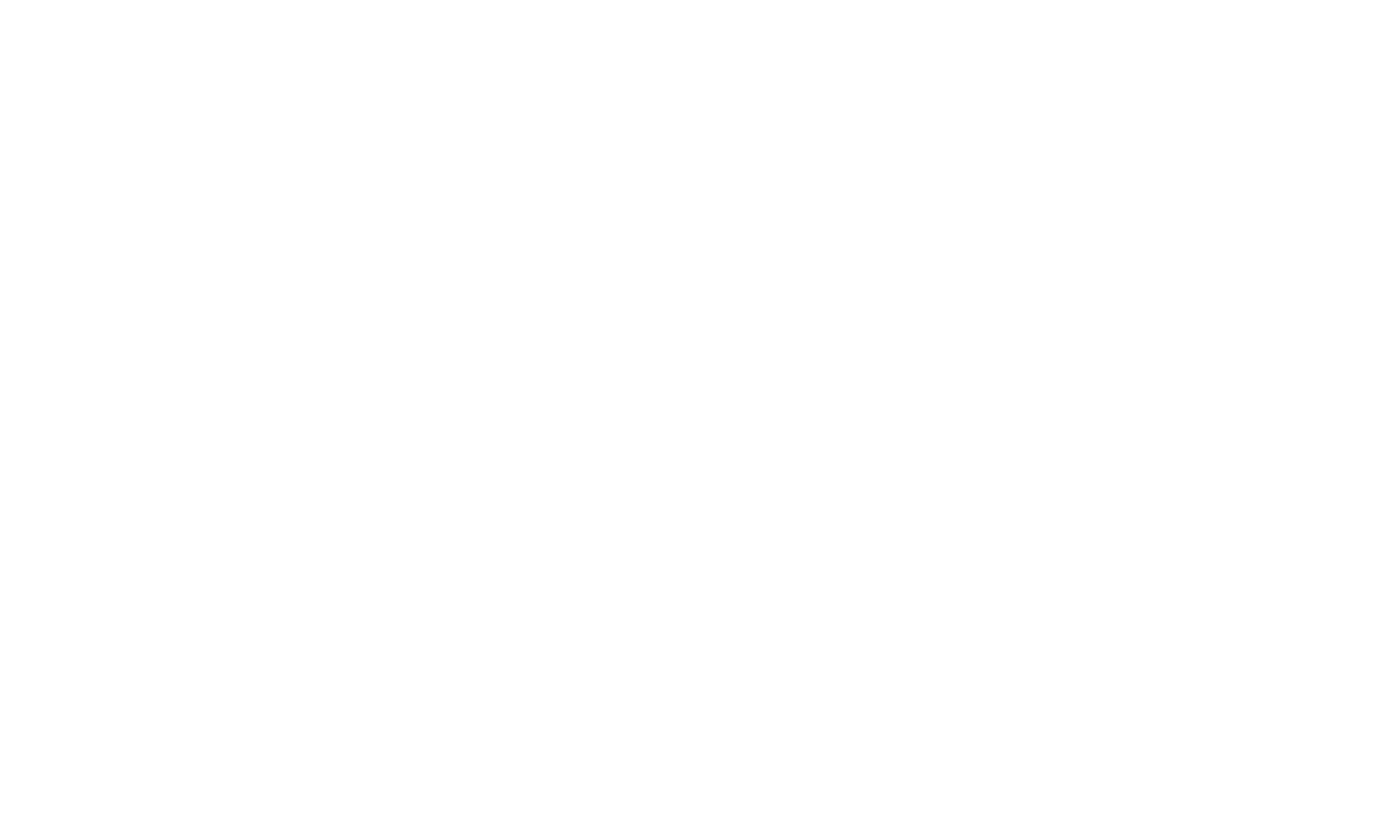
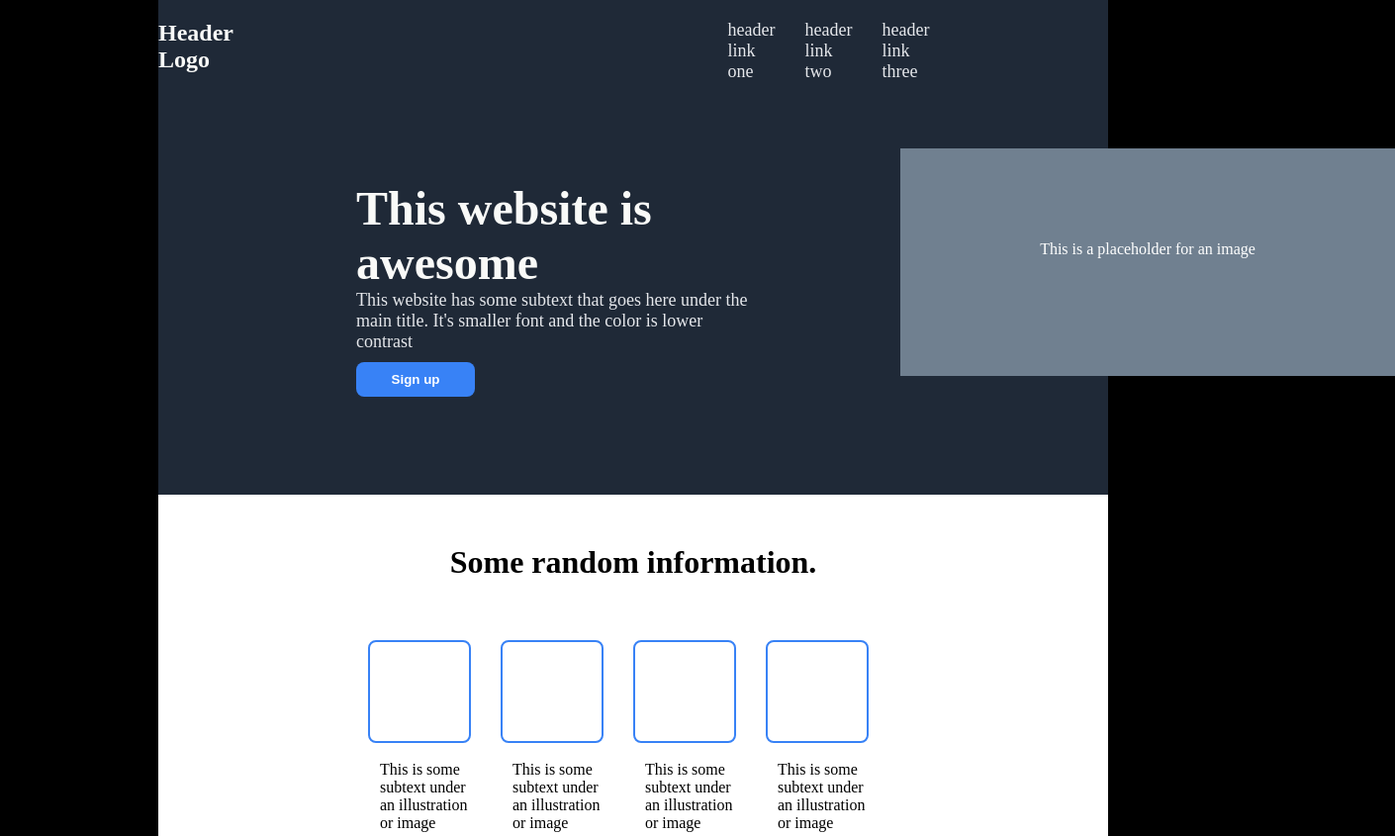
Before and after one commit to KevinScheffler/landing_page, a plain HTML site: page index.html in a window 1280 px wide. Shown: the top 845 px of the page at 99% size, 1410 px wide, since content can reach past the window. Before the commit the page ends 800 px from the top, so only its background shows below. Drawn offline with Linux system fonts and the light colour scheme.

Commit message:
finished landing page

```diff
--- a/index.html
+++ b/index.html
@@ -8,6 +8,101 @@
   <title>Landing Page</title>
 </head>
 <body>
+  <div class="container">
+    <div class="hero">
+      <div class="nav">
+        <h2>Header Logo</h2>
+        <ul>
+          <li>
+            <a href="#">header link one</a>
+          </li>
+          <li>
+            <a href="#">header link two</a>
+          </li>
+          <li>
+            <a href="#">header link three</a>
+          </li>
+      </ul>
+    </div>
+      <div class="main-content">
+        <div>
+          <h1>This website is<br> awesome</h1>
+        </div>
+        <div>
+          <p>
+            This website has some subtext that goes here
+            under the<br> main title. It's smaller font and the
+            color is lower<br> contrast
+          </p>
+        </div>
+     <div>
+      <button class="sign-up">
+        Sign up
+      </button>
+     </div>
+    </div>
+    <div class="image">
+      <img src="#" alt="">
+      <p>This is a placeholder for an image</p>
+    </div>
+  </div>
+  <div class="info-section">
+    <h1>Some random information.</h1>
+    <div class="boxes">
+      <div class="box">
+        <p>
+          This is some subtext
+          under an illustration
+          or image
+        </p>
+      </div>
+      <div class="box">
+        <p>
+          This is some subtext
+          under an illustration
+          or image
+        </p>
+      </div>
+      <div class="box">
+        <p>
+          This is some subtext
+          under an illustration
+          or image
+        </p>
+      </div>
+      <div class="box">
+        <p>
+          This is some subtext
+          under an illustration
+          or image
+        </p>
+      </div>
+      </div>
+    </div>
+    <div class="quote-section">
+      <p class="quote">
+        This is an inspiring quote, or
+        a testimonial from a <br> customer.
+        Maybe it's just filling up space,
+        or maybe <br> people will actually read
+        it. Who knows? All I know <br> is that
+        it looks nice.
+      </p>
 
+      <p class="author">-Thor, God of Thunder</p>
+    </div>
+    <div class="cta-section">
+      <div class="cta">
+        <h1>Call to action! It's time!</h1>
+        <p>Sign up for our product by clicking that button right over there!</p>
+        <button class="cta-button">
+          Sign up
+        </button>
+      </div>
+    </div>
+    </div>
+  </div>
+  </div>
+  </div>
 </body>
 </html>
--- a/style.css
+++ b/style.css
@@ -0,0 +1,191 @@
+* {
+  margin: 0;
+  padding: 0;
+}
+
+body {
+  background: #000000;
+}
+
+.container {
+  width: 75%;
+  height: 100vh;
+  margin: 0 auto;
+}
+
+.hero {
+  height: 500px;
+  background-color: #1F2937;
+}
+
+.nav {
+  display: flex;
+  justify-content: space-around;
+  padding-top: 20px;
+}
+
+
+.nav > h2 {
+  font-size: 24px;
+  color: #f9faf8;
+}
+
+
+.nav ul {
+  margin-right: 150px;
+  display: flex;
+  margin-left: 500px;
+}
+
+.nav li {
+  margin-right: 30px;
+}
+
+.nav li a  {
+  font-size: 18px;
+  color: #e5e7eb;
+  text-decoration: none;
+  cursor: pointer;
+}
+
+ul {
+  list-style: none;
+}
+
+.main-content {
+  display: flex;
+  flex-direction: column;
+  margin-top: 100px;
+  margin-left: 200px;
+}
+
+.main-content  .img-class {
+  margin-bottom: 400px;
+}
+
+
+.main-content > div > h1 {
+  font-size: 48px;
+  color: #F9FAF8;
+  font-weight: extra-bold;
+}
+
+.main-content > div > p {
+  font-size: 18px;
+  color: #e5e7eb;
+}
+
+.sign-up {
+  width: 120px;
+  height: 35px;
+  background-color: #3882f6;
+  color: #fff;
+  border: none;
+  border-radius: 8px;
+  font-weight: bold;
+  margin-top: 10px;
+}
+
+.image {
+  height: 230px;
+  width: 500px;
+  background-color: slategrey;
+  color: white;
+  margin-left: 750px;
+  position: absolute;
+  top: 150px;
+
+}
+
+
+.image > p {
+  text-align: center;
+  padding-top: 75px;
+}
+
+.info-section {
+  height: 450px;
+  background-color: #fff;
+}
+
+.info-section h1 {
+  text-align: center;
+  padding-top: 50px;
+}
+
+.boxes {
+  display: flex;
+  justify-content: center;
+}
+
+.box {
+  height: 100px;
+  width: 100px;
+  border: solid 2px #3882f6;
+  border-radius: 8px;
+  margin-right: 30px;
+  margin-top: 60px;
+}
+
+.box p {
+  margin-top: 120px;
+  margin-left: 10px
+}
+
+.quote-section {
+  height: 350px;
+  background-color: #e5e7eb;
+}
+
+.quote {
+  font-size: 36px;
+  font-weight: lighter;
+  font-style: italic;
+  text-align: center;
+  padding-top: 100px;
+}
+
+.author {
+  text-align: center;
+  padding-top: 50px;
+  font-weight: bold;
+  font-size: 18px;
+}
+
+.cta-section {
+  height: 300px;
+  background-color: #fff;
+  padding-top: 150px;
+}
+
+.cta {
+  width: 65%;
+  height: 50%;
+  background-color: #3882f6;
+  display: block;
+  margin-left: auto;
+  margin-right: auto;
+}
+
+.cta  h1 {
+  padding-top: 50px;
+  padding-left: 75px;
+  color: white;
+}
+
+.cta p {
+  padding-left: 75px;
+  color: white;
+}
+
+.cta-button {
+  margin-left: 700px;
+  width: 100px;
+  height: 25px;
+  background-color: #3882f6;
+  color: white;
+  border: white 2px solid;
+  border-radius: 8px;
+  position: relative;
+  bottom: 25px;
+}
```
